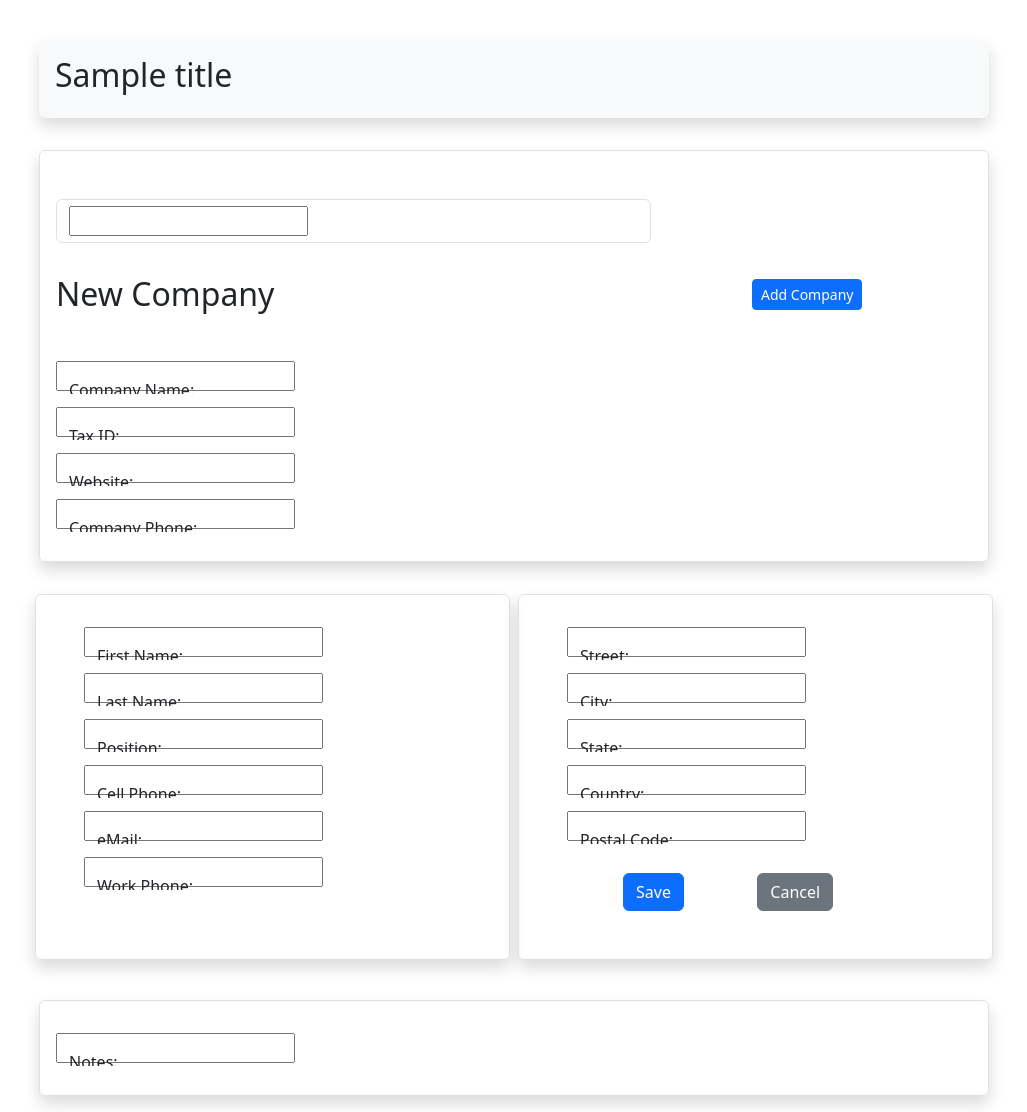
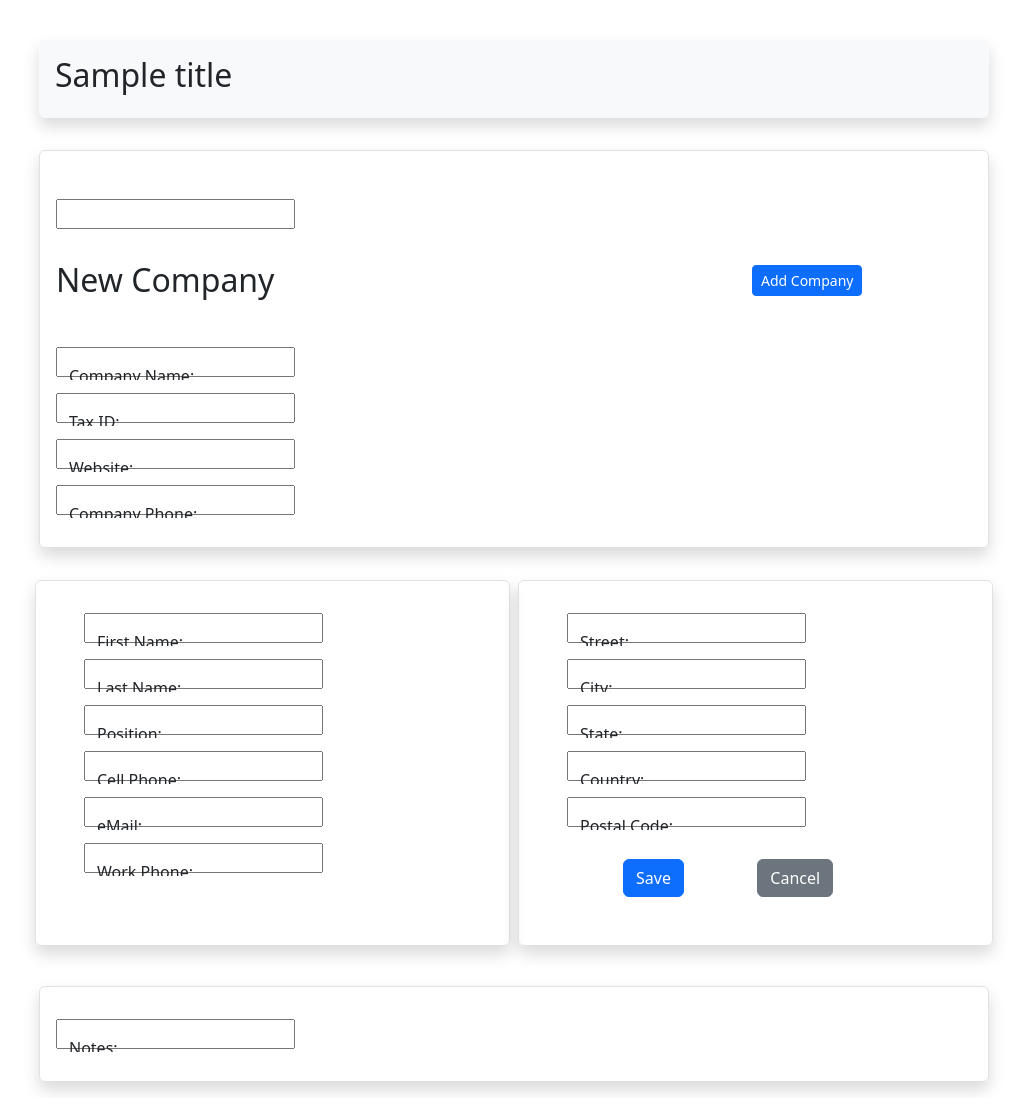
Before and after one commit to mielnic/mateapp-directory, a Django app: template MateAppDirectory/templates/directory/create_person.html in a window 1280 px wide. Shown: the part 66-1178 px from the top of the page, without its empty margins (126-1153 px from the left). Run offline with Django 3.2, Linux system fonts and the light colour scheme; the template is opened without the code that fills it: most values are stand-ins (such as "Sample title", 1, 10 or a date in 2020); form fields are guessed from the names that the template uses.

Commit message:
form-select fix

```diff
--- a/MateAppDirectory/templates/directory/create_person.html
+++ b/MateAppDirectory/templates/directory/create_person.html
@@ -25,7 +25,7 @@
 
             <div id="company_selector" class="col col-12 col-md-8">
                 <p>
-                    <div class="form-control">
+                    <div>
                     {{personform.company}}
                     </div>
                 </p>
```
Also changed, not shown: MateAppDirectory/directory/migrations/0001_initial.py, MateAppDirectory/directory/migrations/0002_company_companynotes.py (deleted), MateAppDirectory/directory/migrations/0003_alter_address_city_alter_address_country_and_more.py (deleted), MateAppDirectory/directory/migrations/0004_address_deletedby_company_deletedby_person_deletedby_and_more.py (deleted), MateAppDirectory/directory/migrations/0005_alter_address_deleted_alter_company_deleted_and_more.py (deleted), MateAppDirectory/users/migrations/0001_initial.py, 1 other file.
